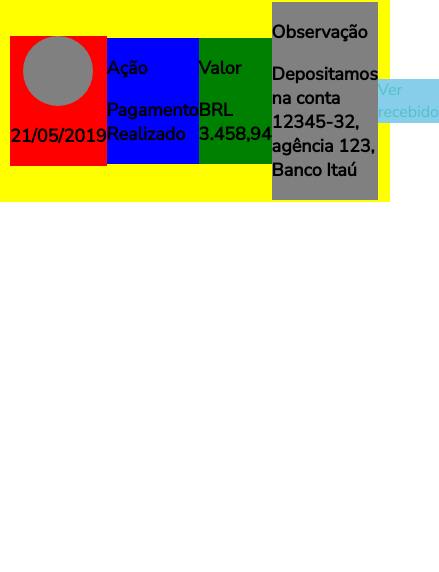
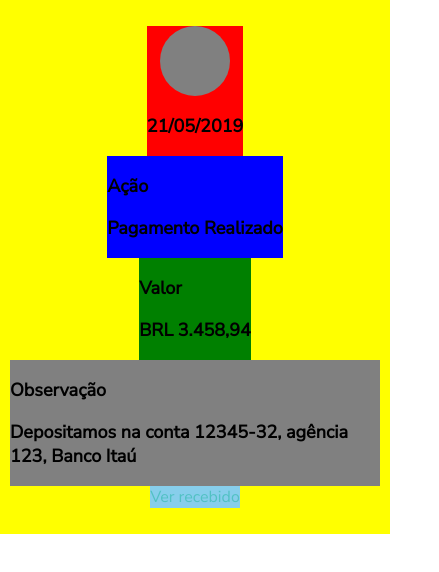
Before and after one commit to Daniel-Quirino/hotmart-challenge-front, a React (Create React App) app: page / in a window 390 px wide. Shown: the top 572 px of the page, 439 px wide, since content can reach past the window. Built offline with nearby package versions, Linux system fonts and the light colour scheme.

Commit message:
feature: Adicionado responsividade simples para os itens da timeline

```diff
--- a/src/Pages/Timeline/Timeline.scss
+++ b/src/Pages/Timeline/Timeline.scss
@@ -69,3 +69,10 @@
   font-size: 18px;
   font-weight: bold;
 }
+
+@media(max-width: 950px) {
+  .timeline__grid {
+    display: flex;
+    flex-direction: column;
+  }
+}
```
